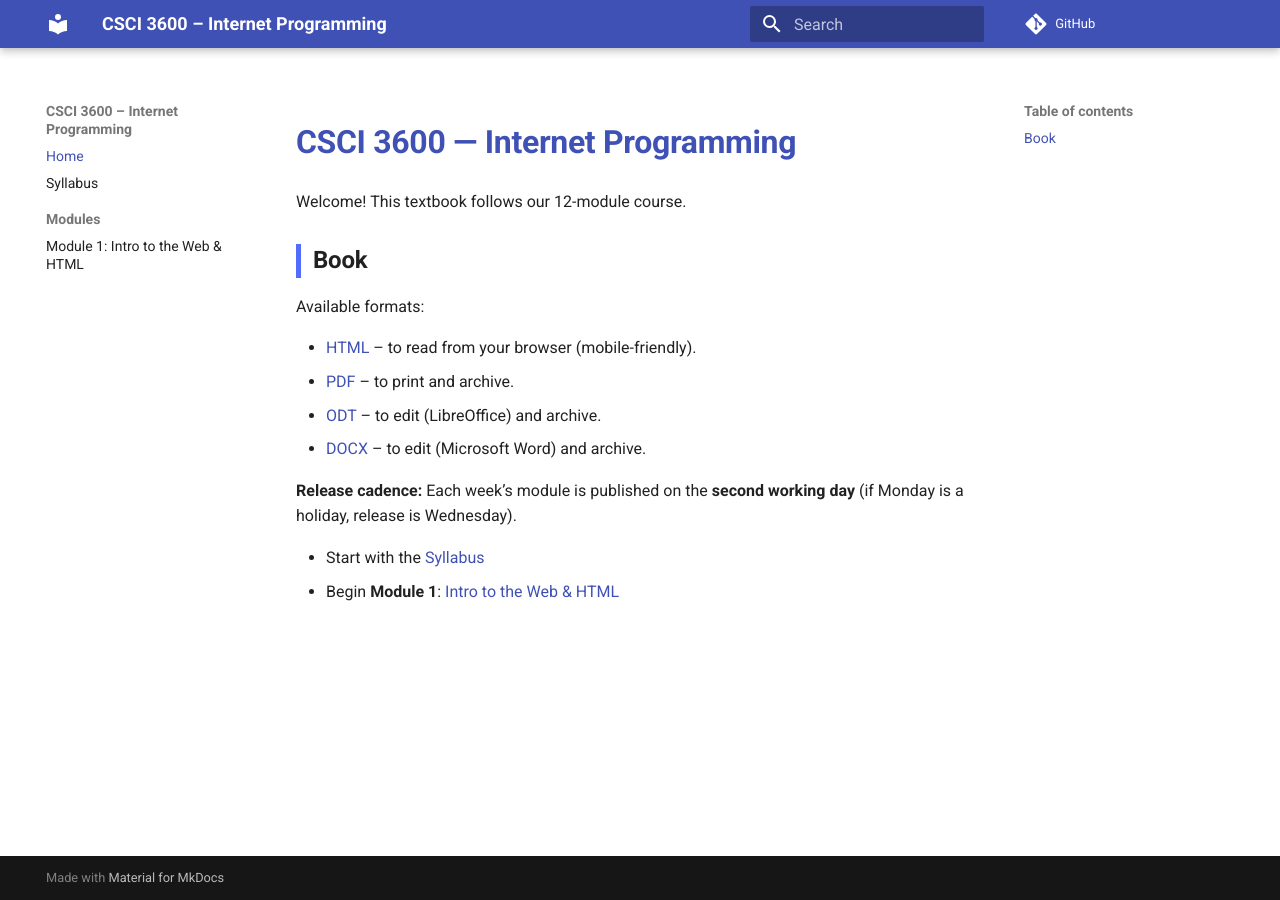
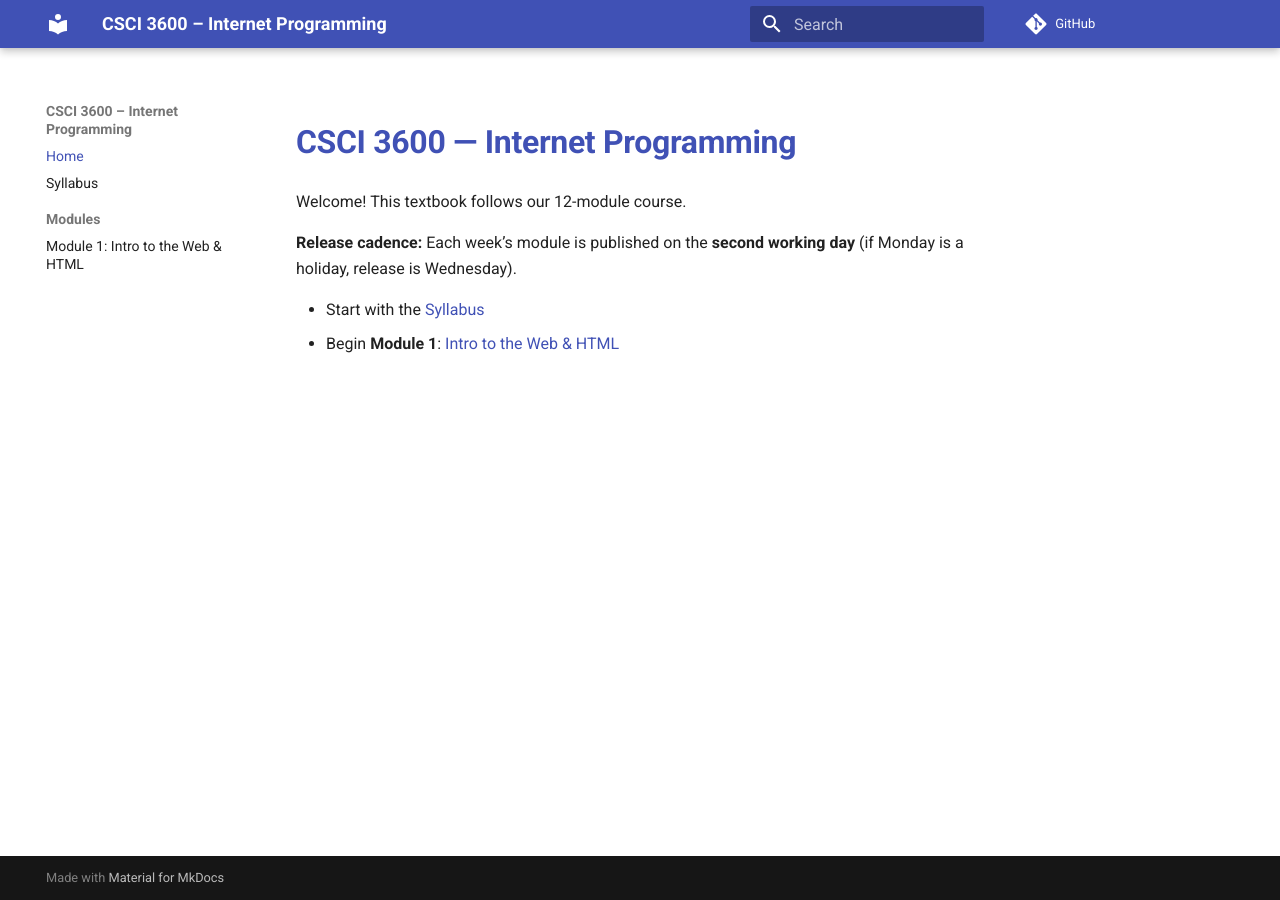
Before and after one commit to rahaeimehr/internet-programming, an MkDocs documentation site: the page built from docs/index.md, in a window 1280 px wide. Built offline with MkDocs 1.6.1 and Material for MkDocs 9.7.7, drawn with Linux system fonts in a browser that asks for light colours; comment, search, counter and statistics services are not loaded.

Commit message:
home fixed

```diff
--- a/docs/index.md
+++ b/docs/index.md
@@ -2,14 +2,14 @@
 
 Welcome! This textbook follows our 12-module course.
 
-## Book
+<!-- ## Book
 
 Available formats:
 
 - [HTML](print_page/) – to read from your browser (mobile-friendly).
 - [PDF](assets/textbook.pdf) – to print and archive.
 - [ODT](assets/textbook.odt) – to edit (LibreOffice) and archive.
-- [DOCX](assets/textbook.docx) – to edit (Microsoft Word) and archive.
+- [DOCX](assets/textbook.docx) – to edit (Microsoft Word) and archive. -->
 
 **Release cadence:** Each week’s module is published on the **second working day** (if Monday is a holiday, release is Wednesday).
 
```
